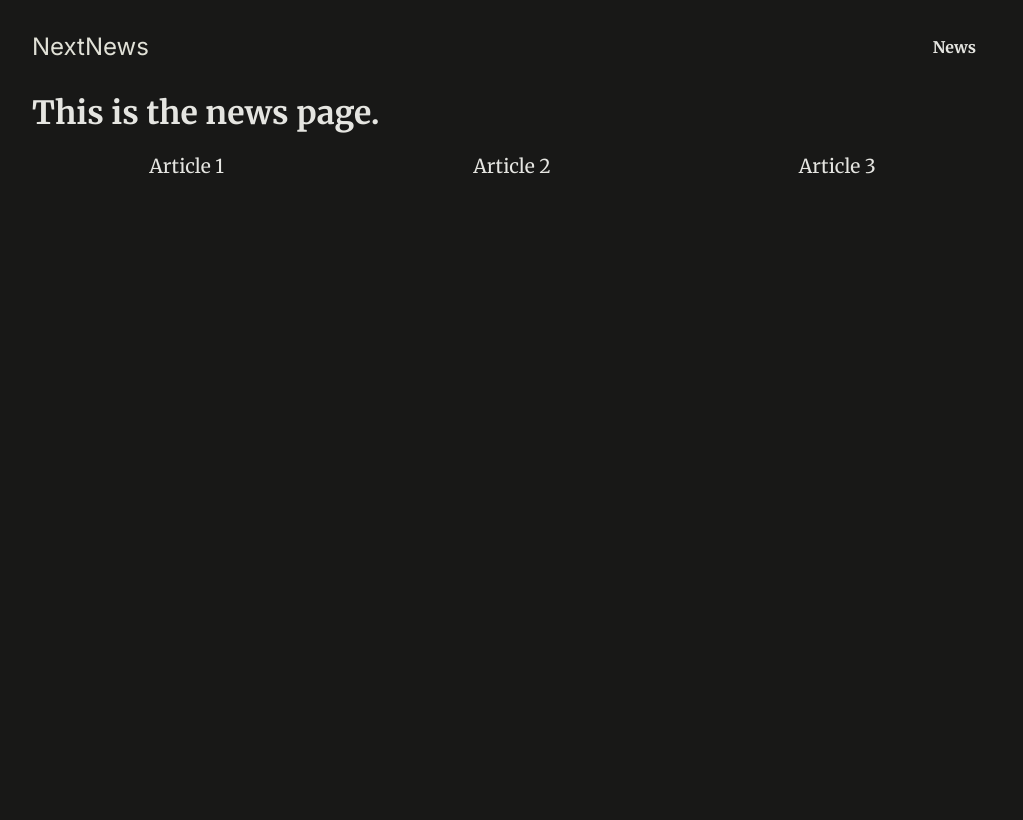
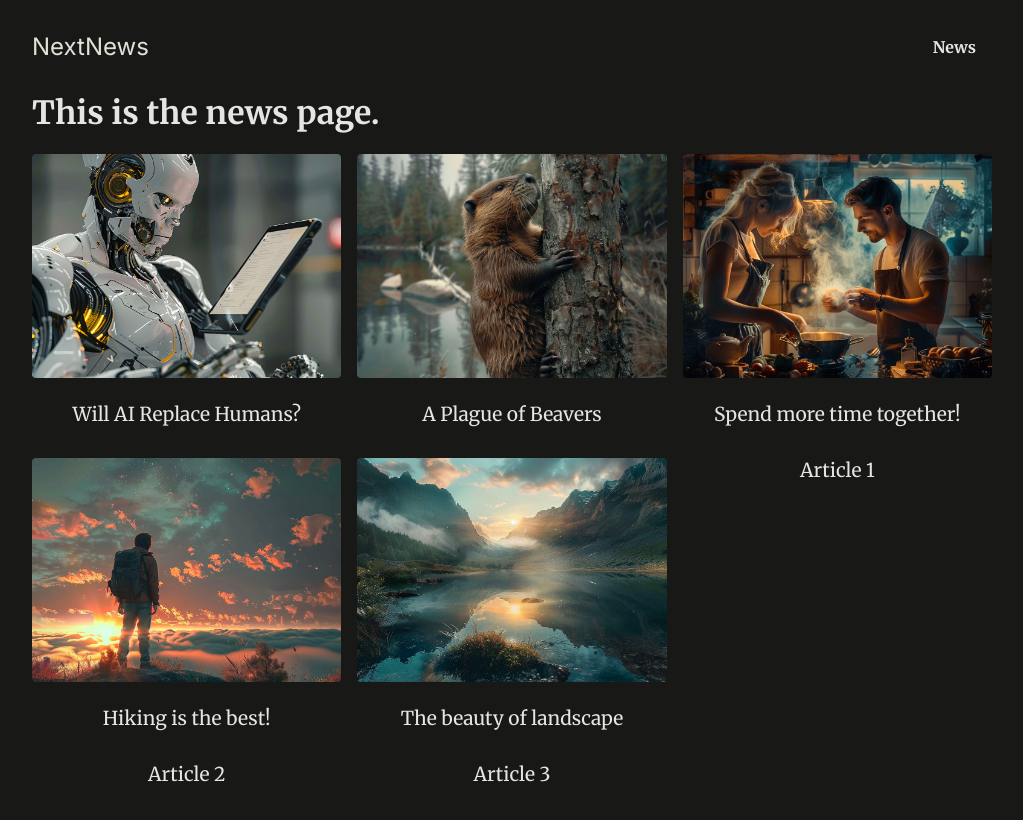
Before and after one commit to J-Skarbek/Routing-Deep-Dive, a Next.js app: page /news in a window 1280 px wide. Shown: the top 820 px of the page, without its empty margins (128-1151 px from the left). Built offline with nearby package versions, Linux system fonts and the light colour scheme.

Commit message:
Add dummy news items and style the cards for each item

```diff
--- a/app/news/page.js
+++ b/app/news/page.js
@@ -1,4 +1,6 @@
 import Link from "next/link";
+
+import { DUMMY_NEWS } from "@/dummy-news";
 
 export default function NewsPage() {
   return (
@@ -6,6 +8,15 @@
       <h1>This is the news page.</h1>
       <div>
         <ul className="news-list">
+          { DUMMY_NEWS.map(newsItem => (
+            <li key={newsItem.id}>
+              <Link href={`/news/${newsItem.slug}`}>
+                <img src={`/images/news/${newsItem.image}`} alt={newsItem.title} />
+                <span>{newsItem.title}</span>
+              </Link>
+            </li>
+          )
+          )}
           <li><Link href='/news/article1' >Article 1</Link></li>
           <li><Link href='/news/article2' >Article 2 </Link></li>
           <li><Link href='/news/article3' >Article 3 </Link></li>
--- /dev/null
+++ b/dummy-news.js
@@ -0,0 +1,43 @@
+export const DUMMY_NEWS = [
+  {
+    id: 'n1',
+    slug: 'will-ai-replace-humans',
+    title: 'Will AI Replace Humans?',
+    image: 'ai-robot.jpg',
+    date: '2021-07-01',
+    content:
+      'Since late 2022 AI is on the rise and therefore many people worry whether AI will replace humans. The answer is not that simple. AI is a tool that can be used to automate tasks, but it can also be used to augment human capabilities. The future is not set in stone, but it is clear that AI will play a big role in the future. The question is how we will use it.',
+  },
+  {
+    id: 'n2',
+    slug: 'beaver-plague',
+    title: 'A Plague of Beavers',
+    image: 'beaver.jpg',
+    date: '2022-05-01',
+    content: 'Beavers are taking over the world. They are building dams everywhere and flooding entire cities. What can we do to stop them?',
+  },
+  {
+    id: 'n3',
+    slug: 'couple-cooking',
+    title: 'Spend more time together!',
+    image: 'couple-cooking.jpg',
+    date: '2024-03-01',
+    content: 'Cooking together is a great way to spend more time with your partner. It is fun and you get to eat something delicious afterwards. What are you waiting for? Get cooking!',
+  },
+  {
+    id: 'n4',
+    slug: 'hiking',
+    title: 'Hiking is the best!',
+    image: 'hiking.jpg',
+    date: '2024-01-01',
+    content: 'Hiking is a great way to get some exercise and enjoy the great outdoors. It is also a great way to clear your mind and reduce stress. So what are you waiting for? Get out there and start hiking!',
+  },
+  {
+    id: 'n5',
+    slug: 'landscape',
+    title: 'The beauty of landscape',
+    image: 'landscape.jpg',
+    date: '2022-07-01',
+    content: 'Landscape photography is a great way to capture the beauty of nature. It is also a great way to get outside and enjoy the great outdoors. So what are you waiting for? Get out there and start taking some pictures!',
+  },
+];
```
